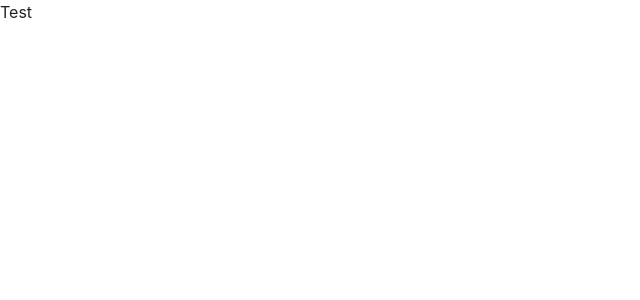
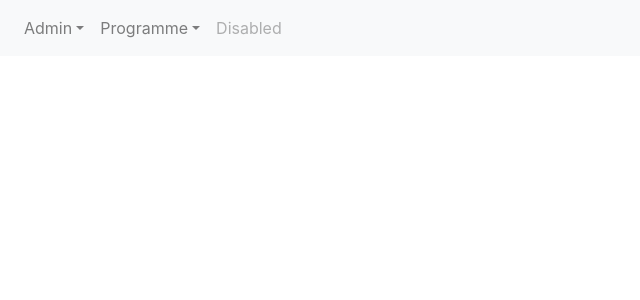
Before and after one commit to Flocurry/reactapp, a React (Create React App) app: page /home in a window 1280 px wide. Shown: the top 300 px of the page, without its empty margins (0-640 px from the left). Built offline with nearby package versions, Linux system fonts and the light colour scheme.

Commit message:
NavBar component

```diff
--- a/src/components/home/Home.jsx
+++ b/src/components/home/Home.jsx
@@ -1,10 +1,11 @@
 import React, { Component } from 'react';
+import NavBar from '../navbar/NavBar';
 
 class Home extends Component {
     render() {
         return (
             <div>
-                Test
+                <NavBar />
             </div>
         );
     }
--- /dev/null
+++ b/src/components/navbar/NavBar.jsx
@@ -0,0 +1,33 @@
+import React, { Component } from 'react';
+
+class NavBar extends Component {
+    render() {
+        return (
+            <nav className="navbar navbar-expand-lg navbar-light bg-light">
+                <div className="collapse navbar-collapse">
+                    <ul className="navbar-nav mr-auto">
+                        <li className="nav-item dropdown">
+                            <a className="nav-link dropdown-toggle" role="button" data-toggle="dropdown" aria-haspopup="true" aria-expanded="false">
+                                Admin
+                        </a>
+                            <div className="dropdown-menu" aria-labelledby="navbarDropdown">
+                                <a className="dropdown-item">Users</a>
+                                <a className="dropdown-item">Roles</a>
+                            </div>
+                        </li>
+                        <li className="nav-item dropdown">
+                            <a className="nav-link dropdown-toggle" role="button" data-toggle="dropdown" aria-haspopup="true" aria-expanded="false">
+                                Programme
+                        </a>
+                        </li>
+                        <li className="nav-item">
+                            <a className="nav-link disabled">Disabled</a>
+                        </li>
+                    </ul>
+                </div>
+            </nav>
+        );
+    }
+}
+
+export default NavBar;
```
